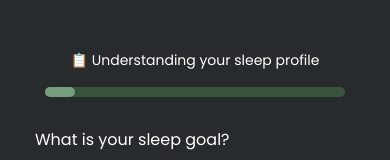
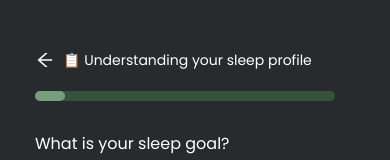
Before and after one commit to wabbi-khan/emergen-test, a Next.js app: page /QuizListScreen in a window 390 px wide. Shown: the top 160 px of the page. Built offline with nearby package versions, Linux system fonts and the light colour scheme.

Commit message:
display only less than 600px screen

```diff
--- a/components/Home.jsx
+++ b/components/Home.jsx
@@ -8,7 +8,7 @@ import Link from 'next/link';
 const Home = () => {
   return (
     <section>
-      <div className={css.s600}>
+      <div className="s600">
         <h2>screen size should be less than 600px</h2>
       </div>
       <div className={css.bgImg}>
--- a/components/QuizCom.jsx
+++ b/components/QuizCom.jsx
@@ -1,15 +1,22 @@
 import React from 'react';
 import css from '../styles/Home.module.css';
 import Link from 'next/link';
+import { AiOutlineArrowLeft } from 'react-icons/ai';
 const QuizCom = ({ heading2, option1, option2, option3 }) => {
   return (
     <>
+      <div className="s600">
+        <h2>screen size should be less than 600px</h2>
+      </div>
       <div className={css.QuizListScreen}>
         <div className={css.topHeading}>
-          📋 Understanding your sleep profile
-          <div className={css.progressBar}>
-            <div className={css.bar}></div>
+          <div>
+            <AiOutlineArrowLeft />
           </div>
+          <div>📋 Understanding your sleep profile</div>
+        </div>
+        <div className={css.progressBar}>
+          <div className={css.bar}></div>
         </div>
         <div className={css.list}>
           <div className={css.heading2}> {heading2} </div>
--- a/styles/Home.module.css
+++ b/styles/Home.module.css
@@ -1,4 +1,5 @@
-.home_container {
+.bgImg,
+.QuizListScreen {
   display: none;
 }
 
@@ -17,6 +18,7 @@
     display: none;
   }
   .bgImg {
+    display: block;
     background-image: url('../public//assets/bgImg.webp');
     width: 100%;
     height: 100vh;
@@ -50,16 +52,9 @@
   .home_container .icon {
     font-size: 30px;
   }
-  /* .home_container .button {
-    background-color: #de8f6e;
-    color: white;
-    font-size: 25px;
-    text-transform: capitalize;
-    padding: 20px 90px;
-    border-radius: 50px;
-  } */
   /* Quiz sections */
   .QuizListScreen {
+    display: block;
     background-color: #282b2d;
     width: 100%;
     height: 100vh;
@@ -68,13 +63,18 @@
   }
   .topHeading {
     width: 100%;
-    padding-top: 20px;
+    padding: 20px 0px;
     display: flex;
-    flex-direction: column;
+    margin: auto;
+    gap: 0.5rem;
+    font-size: 14px;
+  }
+  .topHeading svg {
+    font-size: 20px;
+    margin: auto;
+    display: flex;
     justify-content: center;
     align-items: center;
-    gap: 1rem;
-    font-size: 14px;
   }
   .progressBar {
     width: 300px;
--- a/styles/globals.css
+++ b/styles/globals.css
@@ -7,6 +7,16 @@
 
 body {
   font-family: 'Poppins', sans-serif;
+  /* display: none; */
+}
+
+.s600 {
+  height: 100vh;
+  display: flex;
+  font-size: 30px;
+  justify-content: center;
+  align-items: center;
+  text-transform: uppercase;
 }
 
 .button {
@@ -19,3 +29,10 @@ body {
   text-align: center;
   text-decoration: none;
 }
+
+@media only screen and (max-width: 600px) {
+  /* ? Home screen */
+  .s600 {
+    display: none;
+  }
+}
```
